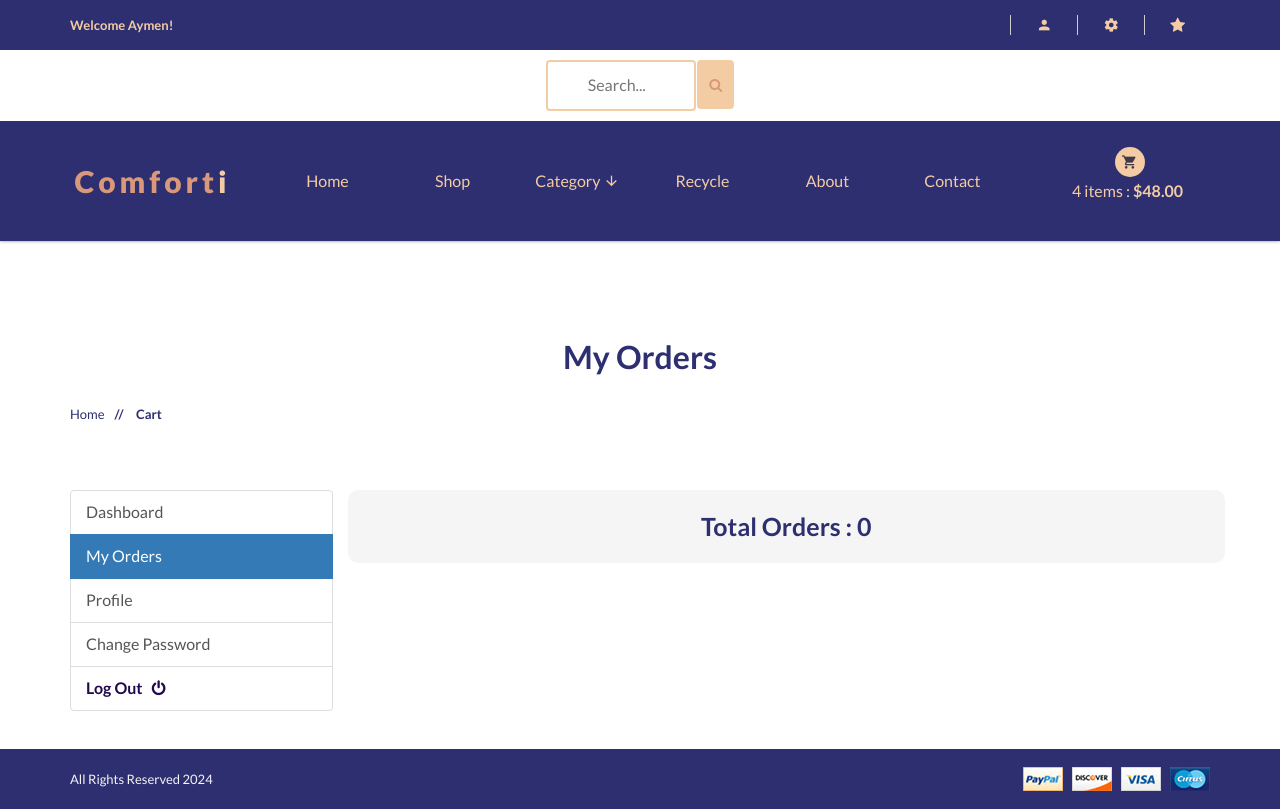
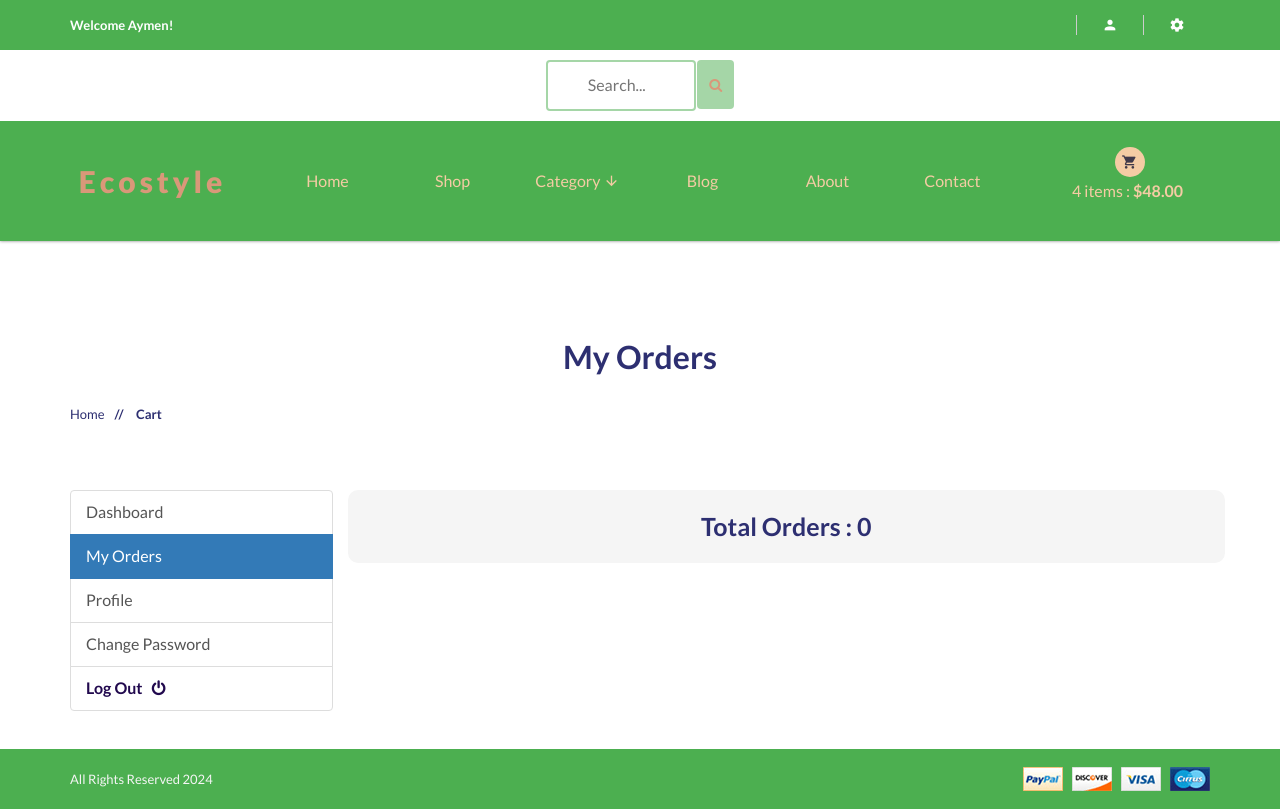
Before and after one commit to aymeennefzi/Eco_Style_project, a Django app: page /account/my_orders/ in a window 1280 px wide. Run offline with Django 3.2, Linux system fonts and the light colour scheme; a user stored in the database is signed in; data comes from the database, SQL or seed files in the repository; data that the repository does not hold is empty; some libraries are stand-ins or nearby versions.

```diff
--- a/templates/base.html
+++ b/templates/base.html
@@ -5,59 +5,43 @@
 <head>
     <meta charset="utf-8">
     <meta http-equiv="x-ua-compatible" content="ie=edge">
-    <title>{% block title %}E - S H O P{% endblock title %}</title>
+    <title>{% block title %}E - C O S T Y L E{% endblock title %}</title>
     <meta name="description" content="">
     <meta name="viewport" content="width=device-width, initial-scale=1">
     <!-- favicon -->
     <link rel="shortcut icon" type="image/x-icon" href="{% static 'img/logo.jpg' %}">
+    <link rel="apple-touch-icon" href="{% static 'apple-touch-icon.png' %}">
 
-    <link rel="apple-touch-icon" href="apple-touch-icon.png' %}">
-    <!-- Place favicon.ico in the root directory -->
-    <!-- google fonts -->
-    <!-- CSS only -->
-
+    <!-- Google Fonts -->
     <link href='https://fonts.googleapis.com/css?family=Lato:400,900,700,300' rel='stylesheet' type='text/css'>
     <link href='https://fonts.googleapis.com/css?family=Bree+Serif' rel='stylesheet' type='text/css'>
-    <!-- all css here -->
-    <!-- bootstrap v3.3.6 css -->
+
+    <!-- CSS Files -->
     <link rel="stylesheet" href="{% static 'css/bootstrap.min.css' %}">
-    <!-- animate css -->
     <link rel="stylesheet" href="{% static 'css/animate.css' %}">
-    <!-- pe-icon-7-stroke -->
     <link rel="stylesheet" href="{% static 'css/materialdesignicons.min.css' %}">
-    <!-- pe-icon-7-stroke -->
     <link rel="stylesheet" href="{% static 'css/jquery.simpleLens.css' %}">
-    <!-- jquery-ui.min css -->
     <link rel="stylesheet" href="{% static 'css/jquery-ui.min.css' %}">
-    <!-- meanmenu css -->
     <link rel="stylesheet" href="{% static 'css/meanmenu.min.css' %}">
-    <!-- nivo.slider css -->
     <link rel="stylesheet" href="{% static 'css/nivo-slider.css' %}">
-    <!-- owl.carousel css -->
     <link rel="stylesheet" href="{% static 'css/owl.carousel.css' %}">
-    <!-- style css -->
     <link rel="stylesheet" href="{% static 'css/style.css' %}">
-    <!-- responsive css -->
     <link rel="stylesheet" href="{% static 'css/responsive.css' %}">
-    <!-- modernizr js -->
-
-
 
     <style>
         #searchh input[type=text] {
             width: 150px;
-        margin-top:10px;
-        margin-bottom:10px;
+            margin-top: 10px;
+            margin-bottom: 10px;
             box-sizing: border-box;
-        border: 2px solid #f4cca4;
+            border: 2px solid #a5d6a7; /* Updated border color */
             border-radius: 4px;
             font-size: 16px;
-        color:#1c1427;
+            color: #1c1427;
             background-color: #fff;
             background-position: 10px 10px;
             background-repeat: no-repeat;
             padding: 12px 20px 12px 40px;
-        -webkit-transition: width 0.4s ease-in-out;
             transition: width 0.4s ease-in-out;
         }
 
@@ -66,41 +50,38 @@
         }
     </style>
 
-    <!--<link rel="stylesheet" href="https://cdnjs.cloudflare.com/ajax/libs/font-awesome/4.7.0/css/font-awesome.min.css">-->
     <link rel="stylesheet" href="https://cdnjs.cloudflare.com/ajax/libs/font-awesome/4.7.0/css/font-awesome.min.css">
     <script src="{% static 'js/vendor/modernizr-2.8.3.min.js' %}"></script>
-
     <script src="https://www.paypal.com/sdk/js?client-id=ATDakGEFESlSq0xbOzxw0W-dZUWrKfiedaKAFHEk0QKfsUeeR_9j6G1A78TUmvFJuMvz3ArZroEobPHY&currency=USD"></script>
-
 </head>
 
 <body style="background:#ffffff">
 
-    <!-- header section start -->
-    <header style="background:#2D2F71" class="header-one header-two">
-        <div style="background:#2D2F71" class="header-top-two">
+    <!-- Header Section Start -->
+    <header style="background:#4CAF50" class="header-one header-two"> <!-- Updated header color -->
+        <div style="background:#4CAF50" class="header-top-two"> <!-- Updated header-top color -->
             <div class="container text-center">
                 <div class="row">
                     <div class="col-sm-12">
                         <div class="middel-top">
                             {% if user.id is None %}
                             <div class="left floatleft">
-                                <p style="color:#f4cca4"><b>Welcome Guest!</b></p>
+                                <p style="color:#ffffff"><b>Welcome Guest!</b></p> <!-- Updated text color -->
                             </div>
                             {% else %}
                             <div class="left floatleft">
-                                <p style="color:#f4cca4"><b>Welcome {{user.first_name | capfirst}}!</b></p>
+                                <p style="color:#ffffff"><b>Welcome {{user.first_name | capfirst}}!</b></p> <!-- Updated text color -->
                             </div>
                             {% endif %}
                         </div>
                         <div class="middel-top clearfix">
                             <ul class="clearfix right floatright">
                                 <li>
-                                    <a style="color:#f4cca4" href="#"><i class="mdi mdi-account"></i></a>
+                                    <a style="color:#ffffff" href="#"><i class="mdi mdi-account"></i></a>
                                     {% if user.id is None %}
                                     <ul style="background:#1c1427">
                                         <li><a href="{% url 'accounts:login' %}">Login</a></li>
-                                        <li><a href="{% url 'accounts:register' %}">Registar</a></li>
+                                        <li><a href="{% url 'accounts:register' %}">Register</a></li>
                                     </ul>
                                     {% else %}
                                     <ul style="background:#1c1427">
@@ -110,7 +91,7 @@
                                     {% endif %}
                                 </li>
                                 <li>
-                                    <a style="color:#f4cca4" href="#"><i class="mdi mdi-settings"></i></a>
+                                    <a style="color:#ffffff" href="#"><i class="mdi mdi-settings"></i></a>
                                     <ul style="background:#1c1427">
                                         <li><a href="my-account.html">My account</a></li>
                                         <li><a href="cart.html">My cart</a></li>
@@ -118,22 +99,7 @@
                                         <li><a href="checkout.html">Check out</a></li>
                                     </ul>
                                 </li>
-                                {% if user.id is None %}
-                                {% else %}
-                                <li><a href="{% url 'shop:wishlist_view' %}"><i class="fa fa-star"></i></a></li>                                </ul>
-                                {% endif %}
                             </ul>
-
-
-                            <!--
-                            <div class="right floatright">
-
-                                     <form action="{% url 'shop:search' %}" method="GET" >
-                                    <button style="color:#d99879" type="submit"><i class="mdi mdi-magnify"></i></button>
-                                    <input type="text" placeholder="Search..." name="keyword"/>
-                                    </form>
-                            -->
-                            </div>
                         </div>
                     </div>
                 </div>
@@ -144,8 +110,8 @@
                 <div class="row">
                     <div class="col-sm-12">
                         <form id="searchh" action={% url 'shop:search' %} method="GET">
-                        <input  type="text" name="keyword" placeholder="Search...">
-                        <button style="height:49px; margin-bottom:6px; background:#f4cca4;margin-left:-1px;border:None "  class="btn btn-warning" type="submit">
+                            <input type="text" name="keyword" placeholder="Search...">
+                            <button style="height:49px; margin-bottom:6px; background:#a5d6a7; margin-left:-1px; border:None" class="btn btn-warning" type="submit">
                                 <i style="color:#d99879" class="fa fa-search"></i>
                             </button>
                         </form>
@@ -157,16 +123,15 @@
             <div class="row">
                 <div class="col-sm-2">
                     <div class="logo">
-                        <a style="color:#f4cca4;font-weight: 800;" href="\"><span
-                                style="color:#d99879">Comfort</span>i</a>
+                        <a style="color:#ffffff; font-weight: 800;" href="/"><span style="color:#d99879">Ecostyle</span></a> <!-- Updated name -->
                     </div>
                 </div>
                 <div class="col-sm-8">
                     <div class="header-middel">
                         <div class="mainmenu">
-                            <nav >
+                            <nav>
                                 <ul>
-                                    <li ><a href="\">Home</a></li>
+                                    <li><a href="/">Home</a></li>
                                     <li><a href="{% url 'shop:shop' %}">Shop</a></li>
                                     <li><a href="#">Category <i class="mdi mdi-arrow-down"></i></a>
                                         <ul class="dropdown">
@@ -176,18 +141,18 @@
                                             {% endfor %}
                                         </ul>
                                     </li>
-                                    <li ><a href="{% url 'recycle:recycle' %}">Recycle</a></li>
+                                    <li><a href="blog.html">Blog</a></li>
                                     <li><a href="about.html">About</a></li>
                                     <li><a href="contact.html">Contact</a></li>
                                 </ul>
                             </nav>
                         </div>
-                        <!-- mobile menu start -->
+                        <!-- Mobile Menu Start -->
                         <div class="mobile-menu-area">
                             <div class="mobile-menu">
-                                <nav  id="dropdown">
-                                    <ul  >
-                                        <li><a style="color:#1c1427" href="\">Home</a></li>
+                                <nav id="dropdown">
+                                    <ul>
+                                        <li><a style="color:#1c1427" href="/">Home</a></li>
                                         <li><a style="color:#1c1427" href="{% url 'shop:shop' %}">Shop</a></li>
                                         <li><a style="color:#1c1427" href="{% url 'shop:shop' %}">Category</a>
                                             <ul class="dropdown">
@@ -197,7 +162,7 @@
                                                 {% endfor %}
                                             </ul>
                                         </li>
-                                        <li><a style="color:#1c1427" href="{% url 'recycle:recycle' %}">Recycle</a></li>
+                                        <li><a style="color:#1c1427" href="blog.html">Blog</a></li>
                                         <li><a style="color:#1c1427" href="about.html">About</a></li>
                                         <li><a style="color:#1c1427" href="contact.html">Contact</a></li>
                                     </ul>
@@ -209,7 +174,6 @@
                 <div class="col-sm-2">
                     <div class="cart-itmes">
                         <a class="cart-itme-a" href="{% url 'cart:cart' %}">
-
                             <i class="mdi mdi-cart"></i>
                             {{quantityyy}} items : <strong>${{totalll}}</strong>
                         </a>
@@ -233,11 +197,9 @@
                                     <strong>${{x.sub_total}}</strong>
                                 </div>
                             </div>
-
                             {% endfor %}
-
                             <div class="total">
-                                <span>total <strong>= ${{totalll}}</strong></span>
+                                <span>Total <strong>= ${{totalll}}</strong></span>
                             </div><br>
                             {% if '/cart/' not in request.path %}
                             <a style="background:#40394a;color:#f4cca4" class="out-menu" href="{% url 'cart:cart' %}">Go To Cart</a>
@@ -251,17 +213,14 @@
     <br>
     <!--===================== Content ====================-->
     {% block content %}
-
     {% endblock content %}
 
-
     <footer>
-        <div  style="background:#2D2F71" class="footer-bottom">
+        <div style="background:#4CAF50" class="footer-bottom"> <!-- Updated footer color -->
             <div class="container">
                 <div class="row">
                     <div class="col-xs-12 col-sm-6">
-                        <p style="color:#f5f5f5">
-                            All Rights Reserved 2024</p>
+                        <p style="color:#f5f5f5">All Rights Reserved 2024</p>
                     </div>
                     <div class="col-xs-12 col-sm-6 text-right">
                         <a href="#"><img src="{% static 'img/footer/payment.png' %}" alt="" /></a>
@@ -269,32 +228,20 @@
                 </div>
             </div>
         </div>
-        <!-- footer-bottom area end -->
     </footer>
-    <!-- footer section end -->
+    <!-- Footer Section End -->
 
-    <!-- all js here -->
-    <!-- jquery latest version -->
+    <!-- All JS Here -->
     <script src="{% static 'js/vendor/jquery-1.12.3.min.js' %}"></script>
-    <!-- bootstrap js -->
     <script src="{% static 'js/bootstrap.min.js' %}"></script>
-    <!-- owl.carousel js -->
     <script src="{% static 'js/owl.carousel.min.js' %}"></script>
-    <!-- meanmenu js -->
     <script src="{% static 'js/jquery.meanmenu.js' %}"></script>
-    <!-- countdown JS -->
     <script src="{% static 'js/countdown.js' %}"></script>
-    <!-- nivo.slider JS -->
     <script src="{% static 'js/jquery.nivo.slider.pack.js' %}"></script>
-    <!-- simpleLens JS -->
     <script src="{% static 'js/jquery.simpleLens.min.js' %}"></script>
-    <!-- jquery-ui js -->
     <script src="{% static 'js/jquery-ui.min.js' %}"></script>
-    <!-- load-more js -->
     <script src="{% static 'js/load-more.js' %}"></script>
-    <!-- plugins js -->
     <script src="{% static 'js/plugins.js' %}"></script>
-    <!-- main js -->
     <script src="{% static 'js/main.js' %}"></script>
 
     <script src="https://ajax.googleapis.com/ajax/libs/jquery/3.5.1/jquery.min.js"></script>
@@ -304,8 +251,8 @@
                 e.preventDefault();
                 $('.mainImage img').attr('src', $(this).attr("href"));
                 $('.mainImage a').attr('data-lens-image', $(this).attr("data-lens-image"));
-            })
-        })
+            });
+        });
     </script>
 </body>
 
```
Lines whose indentation alone changed are shown as unchanged.
